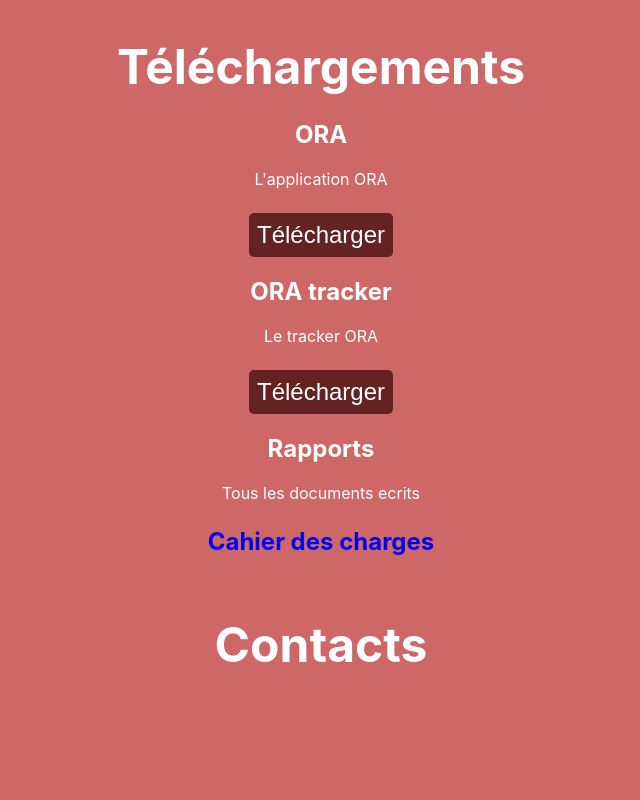
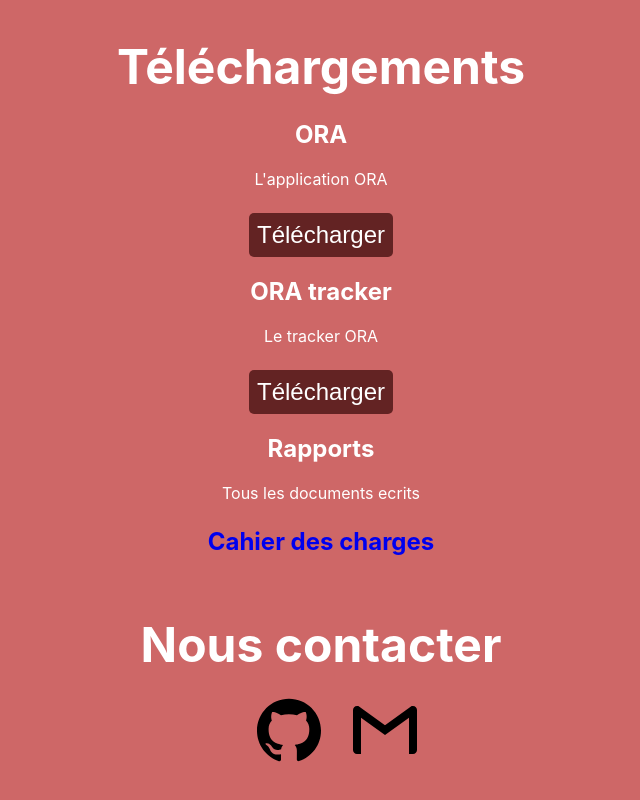
Before and after one commit to Crab-Wave/ora-web, a React app: page / in a window 1280 px wide. Shown: the part 1998-2798 px from the top of the page, without its empty margins (319-959 px from the left). Built offline with nearby package versions, Linux system fonts and the light colour scheme.

Commit message:
Add contact links

```diff
--- a/src/components/GroupMember/index.js
+++ b/src/components/GroupMember/index.js
@@ -22,17 +22,17 @@ class GroupMember extends React.Component {
           <div className="GroupMember-links">
             <a href={this.props.github}>
               <img src={github}
-                    alt="github-icon" />
+                   alt="github-icon" />
             </a>
 
             <a href={this.props.mail}>
               <img src={gmail}
-                    alt="gmail-icon" />
+                   alt="gmail-icon" />
             </a>
 
             <a href={this.props.linkedin}>
               <img src={linkedin}
-                    alt="linkedin-icon" />
+                   alt="linkedin-icon" />
             </a>
           </div>
         </div>
--- a/src/components/GroupMember/style.scss
+++ b/src/components/GroupMember/style.scss
@@ -35,8 +35,9 @@
       }
 
       img:hover {
+        filter: invert(100%);
+        -webkit-filter: invert(100%);
         background-color: #66b7b7;
-        filter: invert(100%);
 
         transition: 0.2s;
       }
--- a/src/components/Navbar/index.js
+++ b/src/components/Navbar/index.js
@@ -8,7 +8,7 @@ class Navbar extends React.Component {
         <a href="/#presentation">Présentation</a>
         <a href="/#groupe">Groupe</a>
         <a href="/#telechargements">Téléchargements</a>
-        <a href="/#contacts">Contacts</a>
+        <a href="/#contacts">Nous contacter</a>
         <a href="/documentation">Documentation</a>
       </div>
     );
--- a/src/pages/Home/index.js
+++ b/src/pages/Home/index.js
@@ -5,6 +5,9 @@ import Navbar from '../../components/Navbar';
 import GroupMember from '../../components/GroupMember';
 
 import specifications from '../../assets/specifications.pdf';
+
+import github from '../../assets/github.svg';
+import gmail from '../../assets/gmail.svg';
 
 class Home extends React.Component {
   render() {
@@ -92,7 +95,18 @@ class Home extends React.Component {
         </section>
 
         <section className="Contacts" id="contacts">
-          <h1>Contacts</h1>
+          <h1>Nous contacter</h1>
+          <div className="Contacts-links">
+            <a href="https://github.com/Crab-Wave"
+               target="_blank"
+               rel="noopener noreferrer">
+              <img src={github} />
+            </a>
+
+            <a href="mailto:crabwave.contact@gmail.com">
+              <img src={gmail} />
+            </a>
+          </div>
         </section>
       </div>
     );
--- a/src/pages/Home/style.scss
+++ b/src/pages/Home/style.scss
@@ -83,5 +83,12 @@
 
   .Contacts {
     height: 30vmin;
+
+    .Contacts-links {
+      img {
+        height: 8vmin;
+        margin-left: 4vmin;
+      }
+    }
   }
 }
```
